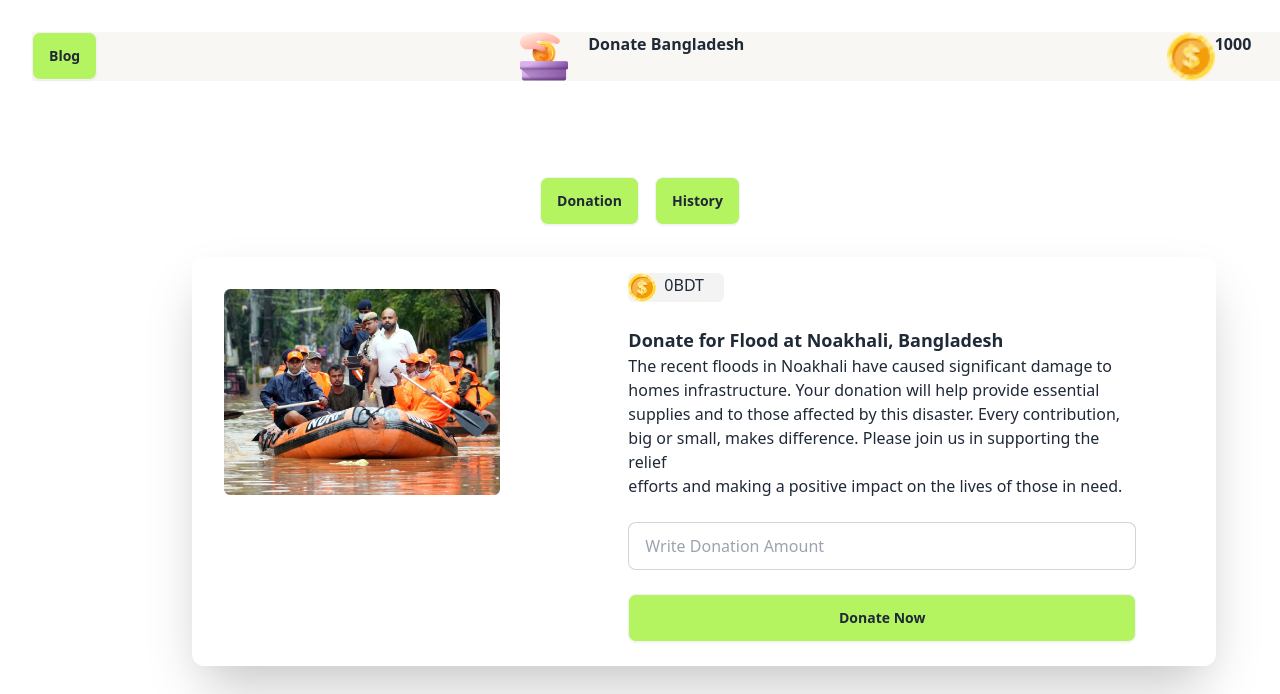
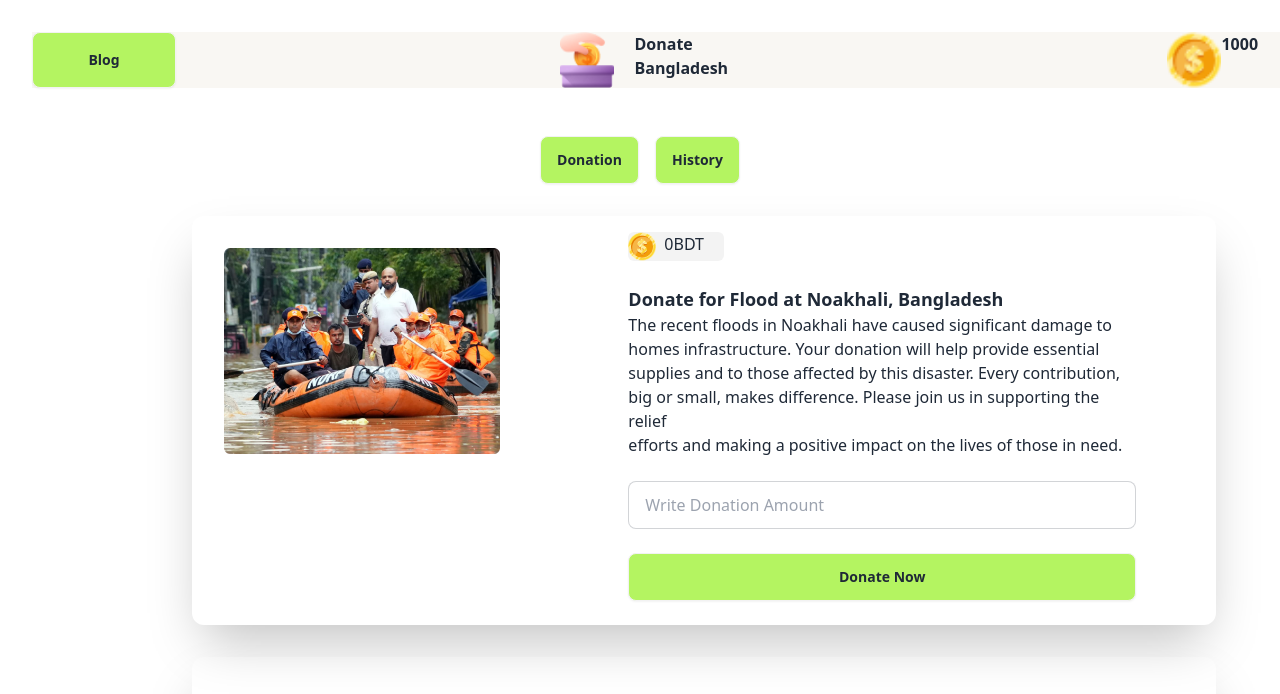
Before and after one commit to AsifIslamBisal/Assignment-5, a plain HTML site: page index.html in a window 1280 px wide. Shown: the top 694 px of the page. Drawn offline with nearby package versions, Linux system fonts and the light colour scheme.

Commit message:
navbar blur complete

```diff
--- a/index.html
+++ b/index.html
@@ -15,12 +15,12 @@
 </head>
 <body>
     <!-- header section -->
-    <header>
+    <header class="sticky top-0 backdrop-blur-3xl">
         <section class="bg-[#F9F7F3] ml-8 mr-8 mt-8 w-full pr-20">
             <div class="flex justify-between ">
             <div>
 
-                <button  class="btn  bg-[#B4F461] font-bold"> <a href="blog.html">Blog</a></button>
+                <button  class="btn  bg-[#B4F461] font-bold w-36 h-14"> <a href="blog.html">Blog</a></button>
 
             </div>
             <div class="flex gap-5">
@@ -33,7 +33,7 @@
         </div>
     </div>
         </section>
-        <section class="flex justify-center border-black pt-24 gap-4">
+        <section class="flex justify-center border-black pt-12 gap-4">
             <button class="btn bg-[#B4F461] ">Donation</button>
             <button class="btn bg-[#B4F461]">History</button>
         </section>
@@ -93,6 +93,7 @@
             <p>0BDT</p>
         </button>
         </div>
+        <br/>
         <h2 class="text-lg font-bold">Donate for Flood Relief in Feni,Bangladesh</h2>
         <p>The recent floods in Feni have devastated local communities, leading<br/>to severe disruption and loss. Your generous donation will help<br/> provide immediate aid, including food, clean water, and medical<br/> supplies, to those affected by this calamity. Together, we can offer<br/> crucial support and help rebuild lives in the aftermath of this disaster.<br/> Every contribution counts towards making a real difference. Please<br/> consider donating today to assist those in urgent need.</p>
 <br/>
@@ -129,12 +130,13 @@
 
     <br>
     <div class="pt-10 pr-20">
-        <div class=" ">
+        <div class="">
             <button class="flex gap-2 bg-[#F3F3F3] w-24 rounded-md">
             <img src="./assets/coin.png" alt="">
             <p>0BDT</p>
         </button>
         </div>
+        <br>
         <h2 class="text-lg font-bold">Aid for Injured in the Quota Movement</h2>
         <p>The recent Quota movement has resulted in numerous injuries and<br/>significant hardship for many individuals. Your support is crucial in,<br/> providing medical assistance, rehabilitation, and necessary supplies<br/> to those affected. By contributing, you help ensure that injured<br/> individuals receive the care and support they need during this<br/> challenging time. Every donation plays a vital role in alleviating their<br/> suffering and aiding in their recovery. Please consider making a<br/> donation to support these brave individuals in their time of need.<br/> supplies and  to those affected by this disaster. Every contribution,<br/> big or small, makes  difference. Please join us in supporting the relief<br/> efforts and making a positive impact on the lives of those in need.</p>
 <br/>
--- a/styles/style.css
+++ b/styles/style.css
@@ -2,7 +2,7 @@
     padding: 0;
     margin: 0;
     box-sizing: border-box;
-    font-family: "Roboto", sans-serif;
+    font-family: "Lexend", system-ui;
   }
   .navbar{
     display: flex;
@@ -18,6 +18,7 @@
     height: 49px;
     border-radius: 8px;
     background-color: #B4F461;
+    font: bold;
   }
   .coin{
     display: flex;
```
Also changed, not shown: blog.html (+5 -5 lines).
